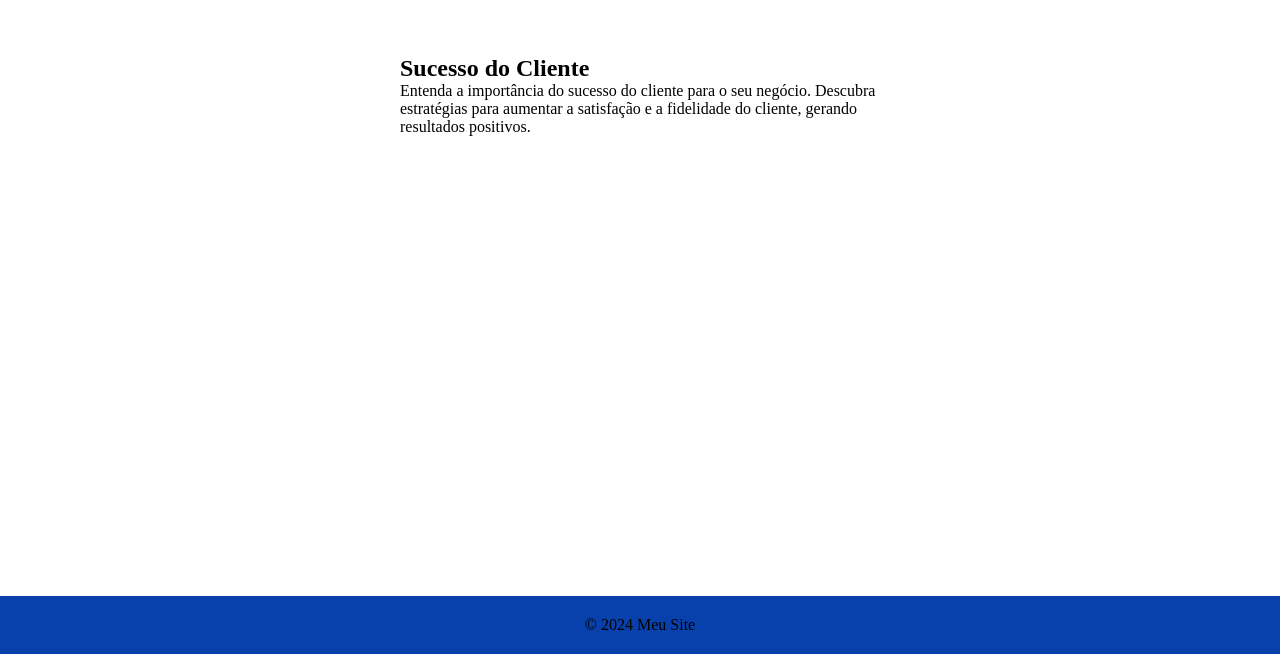
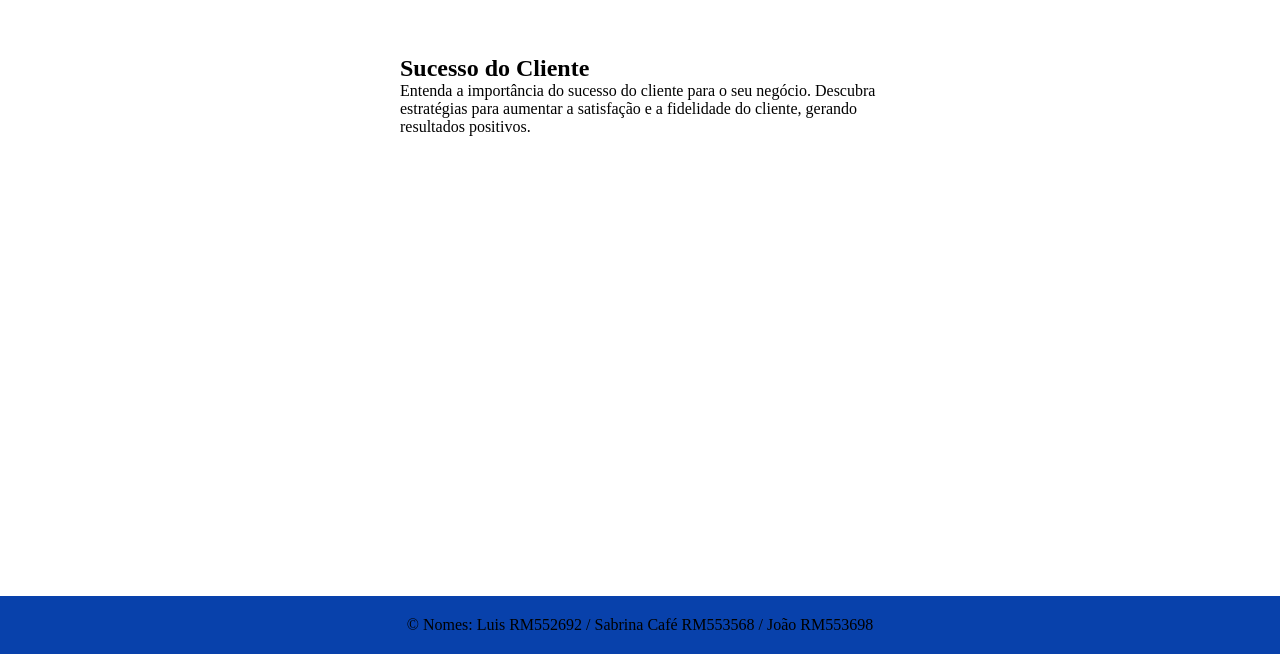
Before and after one commit to DevLuisH/Frontend-Mindmakers, a React (Vite) app: page / in a window 1280 px wide. Shown: the part 4491-5145 px from the top of the page. Built offline with nearby package versions, Linux system fonts and the light colour scheme.

Commit message:
Update Footer.tsx
Nomes Usuários

```diff
--- a/src/componentes/footer/Footer.tsx
+++ b/src/componentes/footer/Footer.tsx
@@ -3,7 +3,7 @@ import './footer.css';
 
 const Footer: React.FC = () => (
   <footer className="footer">
-    <p>&copy; 2024 Meu Site</p>
+    <p>&copy; Nomes: Luis RM552692 / Sabrina Café RM553568 / João RM553698</p>
   </footer>
 );
 
```
